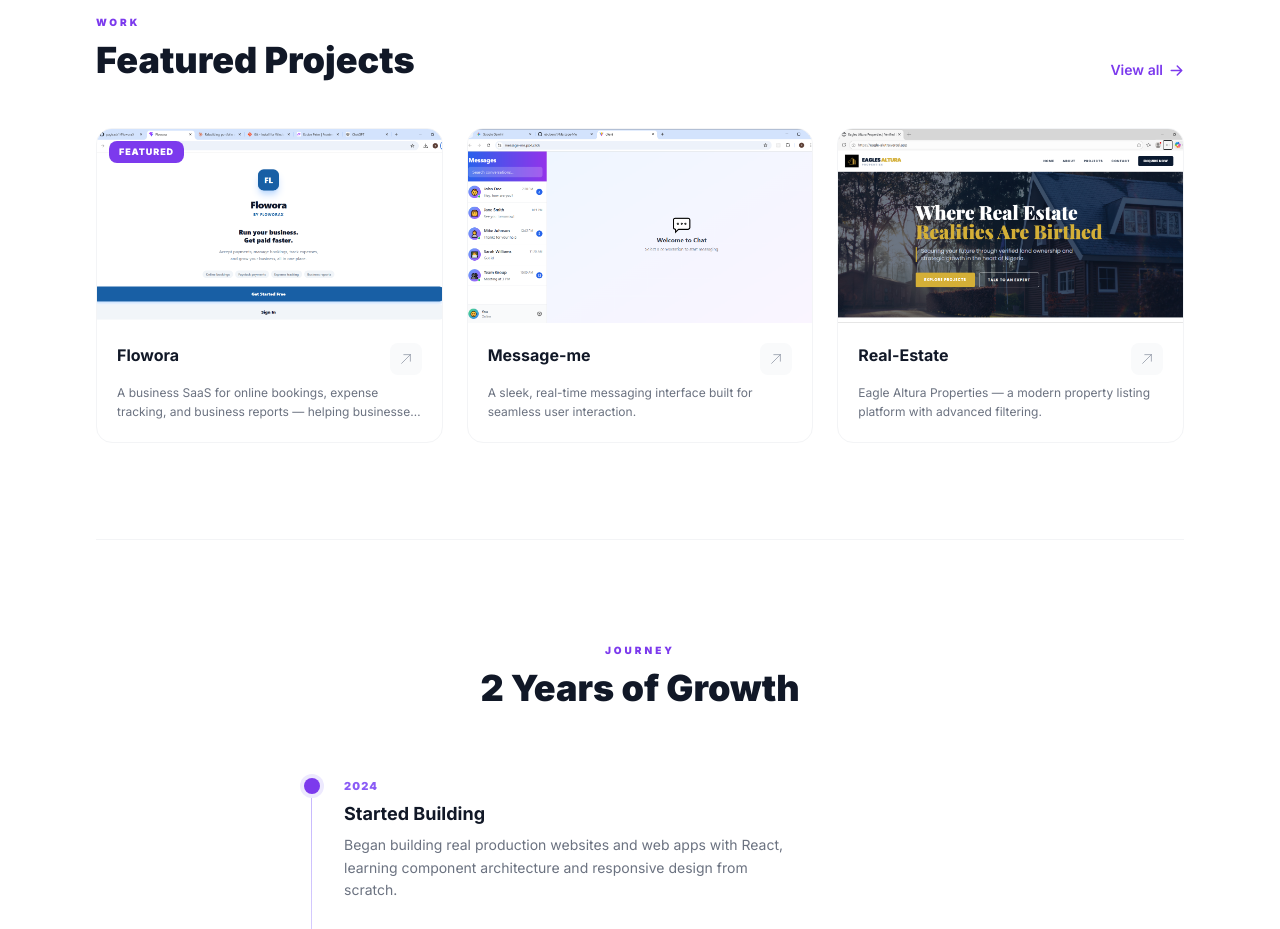
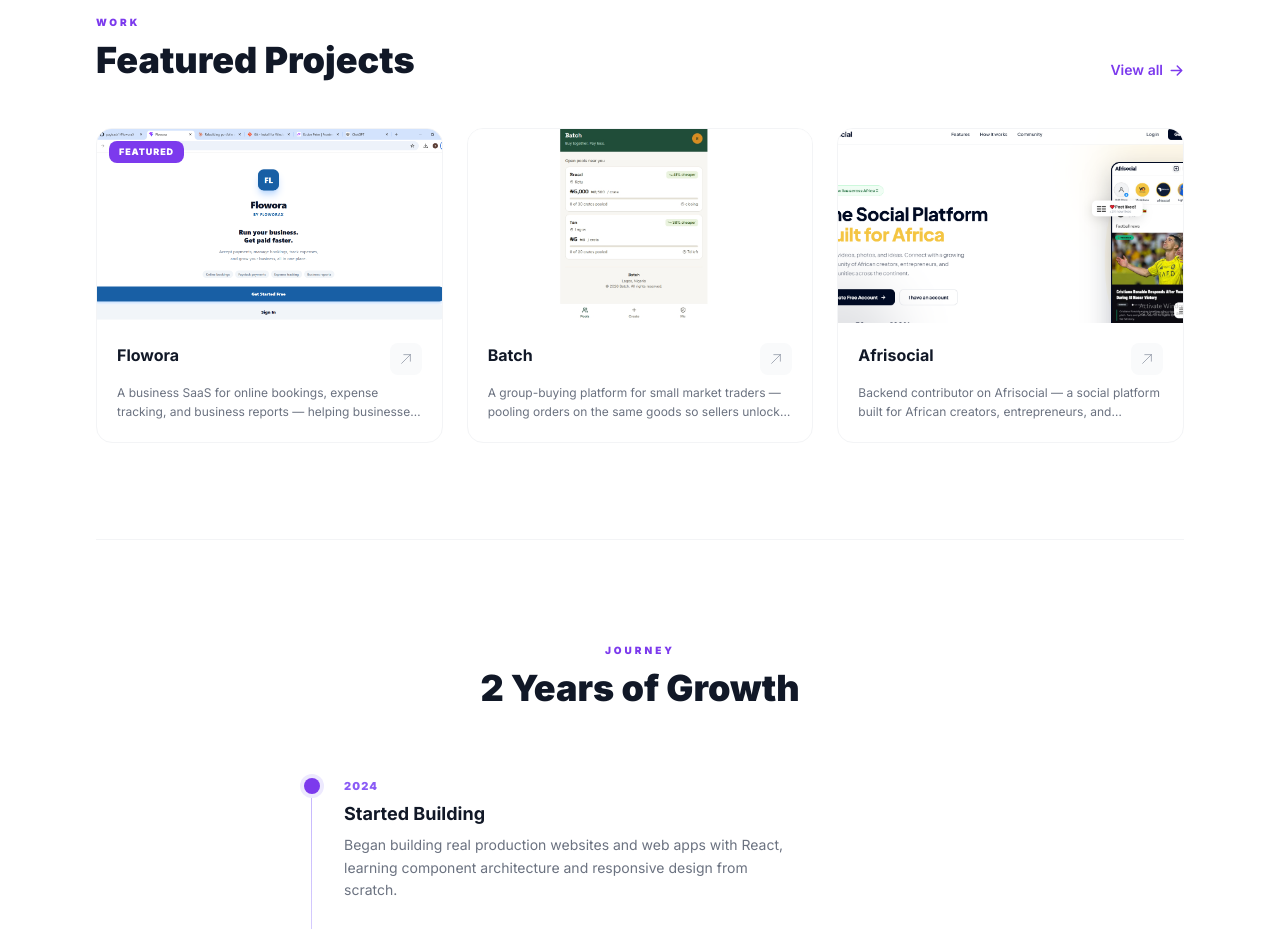
Before and after one commit to ebubexo1/Chibueze-Ebubechukwu-portfilo, a React (Vite) app: page / in a window 1280 px wide. Shown: the part 1380-2309 px from the top of the page. Built offline with nearby package versions, Linux system fonts and the light colour scheme; no server answers; the HTML template or start-up script is replaced by a standard one.

Commit message:
Update data.js

```diff
--- a/src/data.js
+++ b/src/data.js
@@ -48,6 +48,8 @@
   ],
   projects: [
     { title: "Flowora", desc: "A business SaaS for online bookings, expense tracking, and business reports — helping businesses run smarter and get organised faster.", tags: ["React", "Node.js", "MongoDB", "Paystack"], image: "/img8.png", link: "https://floworax.com.ng/", featured: true },
+    { title: "Batch", desc: "A group-buying platform for small market traders — pooling orders on the same goods so sellers unlock bulk pricing instead of buying alone at a markup.", tags: ["React", "Node.js", "MongoDB"], image: "/img9.jpg", link: "https://batch-three-rosy.vercel.app/" },
+    { title: "Afrisocial", desc: "Backend contributor on Afrisocial — a social platform built for African creators, entrepreneurs, and communities to share and connect across the continent.", tags: ["Open Source", "Backend", "Social Platform"], image: "/img10.png", link: "https://www.afrisocial.com.ng/" },
     { title: "Message-me", desc: "A sleek, real-time messaging interface built for seamless user interaction.", tags: ["React", "Tailwind", "Firebase"], image: "/img2.png", link: "https://npm-kappa-nine.vercel.app/" },
     { title: "Real-Estate", desc: "Eagle Altura Properties — a modern property listing platform with advanced filtering.", tags: ["React", "Tailwind", "Framer Motion"], image: "/img5.png", link: "https://eagle-alutra.vercel.app/" },
     { title: "Scaffolding", desc: "Industrial service portal for Ykefolds Integrated Service Limited.", tags: ["JavaScript", "CSS", "HTML"], image: "/img7.png", link: "https://scaffolding-22.vercel.app" },
```
